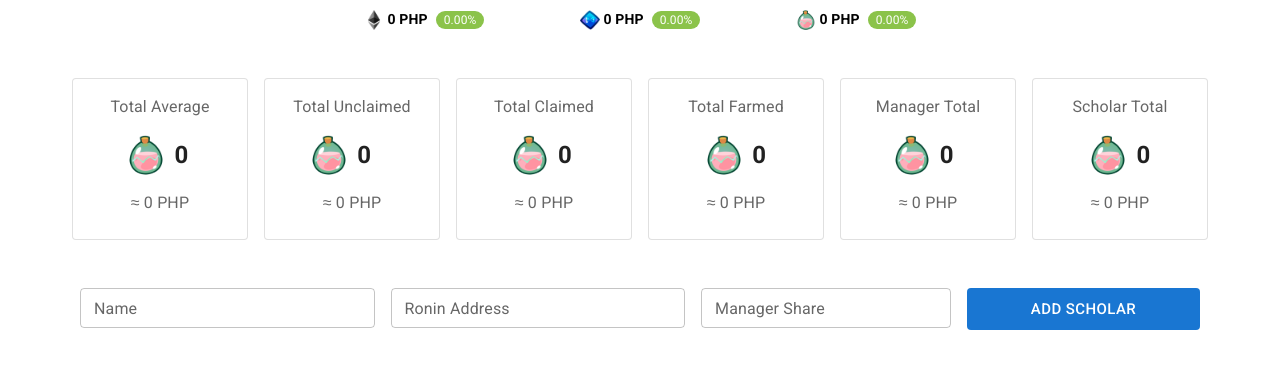
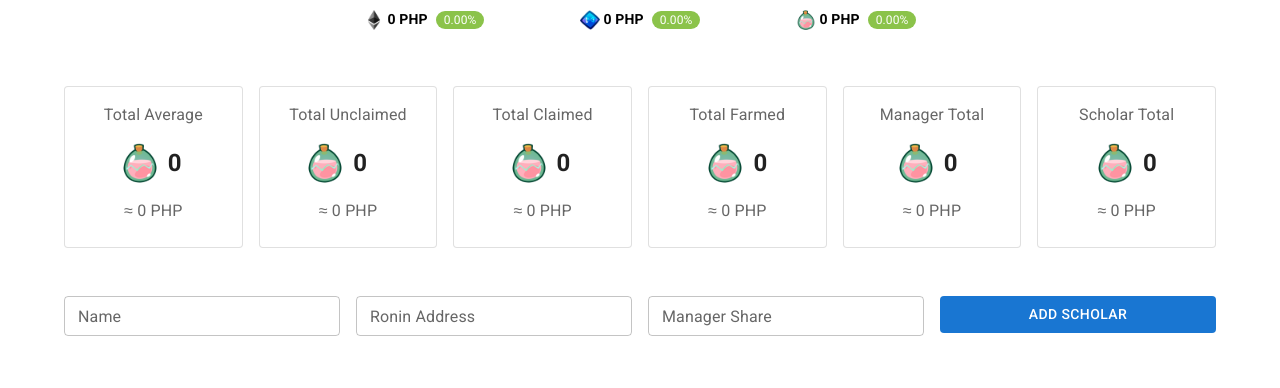
Before and after one commit to vlipatdev/axie-infinity-scholar-tracker, a React (Create React App) app: page / in a window 1280 px wide. Shown: the part 279-667 px from the top of the page. Built offline with nearby package versions, Linux system fonts and the light colour scheme; no server answers.

Commit message:
add grid

```diff
--- a/src/components/App.js
+++ b/src/components/App.js
@@ -16,6 +16,7 @@ import Footer from './Footer';
 
 import styled from '@mui/material/styles/styled';
 import Box from '@mui/material/Box';
+import Grid from '@mui/material/Grid';
 import Alert from '@mui/material/Alert';
 import Container from '@mui/material/Container';
 import Button from '@mui/material/Button';
@@ -312,7 +313,7 @@ function App() {
 						display: 'flex',
 						flexWrap: 'wrap',
 						justifyContent: 'center',
-						mb: 4,
+						mb: 6,
 					}}
 				>
 					<Tooltip title="View on CoinGecko" style={{ flexGrow: 1 }}>
@@ -440,13 +441,9 @@ function App() {
 							</Box>
 						</a>
 					</Tooltip>
-					{/* <SortSelect
-						onUpdate={handleSortUpdate}
-						localSettings={localSettings}
-					/> */}
 				</Box>
 
-				<Box
+				{/* <Box
 					sx={{
 						display: 'flex',
 						flexWrap: 'wrap',
@@ -491,7 +488,63 @@ function App() {
 						slpPrice={cryptoData['smooth-love-potion'][currency]}
 						currency={currency}
 					/>
-				</Box>
+				</Box> */}
+				<Grid
+					container
+					spacing={2}
+					sx={{
+						mb: 6,
+					}}
+				>
+					<Grid item xs={6} sm={4} lg={2}>
+						<BasicCard
+							label="Total Average"
+							slp={calculateTotal(data, 'average_slp')}
+							slpPrice={cryptoData['smooth-love-potion'][currency]}
+							currency={currency}
+						/>
+					</Grid>
+					<Grid item xs={6} sm={4} lg={2}>
+						<BasicCard
+							label="Total Unclaimed"
+							slp={calculateTotal(data, 'unclaimed_slp')}
+							slpPrice={cryptoData['smooth-love-potion'][currency]}
+							currency={currency}
+						/>
+					</Grid>
+					<Grid item xs={6} sm={4} lg={2}>
+						<BasicCard
+							label="Total Claimed"
+							slp={calculateTotal(data, 'claimed_slp')}
+							slpPrice={cryptoData['smooth-love-potion'][currency]}
+							currency={currency}
+						/>
+					</Grid>
+					<Grid item xs={6} sm={4} lg={2}>
+						<BasicCard
+							label="Total Farmed"
+							slp={calculateTotal(data, 'total_slp')}
+							slpPrice={cryptoData['smooth-love-potion'][currency]}
+							currency={currency}
+						/>
+					</Grid>
+					<Grid item xs={6} sm={4} lg={2}>
+						<BasicCard
+							label="Manager Total"
+							slp={calculateTotal(data, 'manager_share')}
+							slpPrice={cryptoData['smooth-love-potion'][currency]}
+							currency={currency}
+						/>
+					</Grid>
+					<Grid item xs={6} sm={4} lg={2}>
+						<BasicCard
+							label="Scholar Total"
+							slp={calculateTotal(data, 'scholar_share')}
+							slpPrice={cryptoData['smooth-love-potion'][currency]}
+							currency={currency}
+						/>
+					</Grid>
+				</Grid>
 				<Form localData={localData} onUpdate={handleUpdate} />
 				{addresses.length !== 0 && (
 					<>
--- a/src/components/BasicCard.js
+++ b/src/components/BasicCard.js
@@ -17,13 +17,9 @@ function BasicCard(props) {
 		<Card
 			variant="outlined"
 			sx={{
-				minWidth: '150px',
-				margin: 1,
 				display: 'flex',
 				flexDirection: 'column',
 				alignItems: 'center',
-				flexGrow: 1,
-				flexBasis: 0,
 			}}
 		>
 			<CardContent>
--- a/src/components/Form.js
+++ b/src/components/Form.js
@@ -3,6 +3,7 @@ import React, { useState } from 'react';
 import Button from '@mui/material/Button';
 import TextField from '@mui/material/TextField';
 import Box from '@mui/material/Box';
+import Grid from '@mui/material/Grid';
 import Paper from '@mui/material/Paper';
 
 import Web3 from 'web3';
@@ -144,9 +145,11 @@ function Form(props) {
 	}
 
 	return (
-		<Box sx={{ margin: 1, mb: 4, display: 'flex', flexWrap: 'wrap', alignItems: 'flex-start' }}>
-			{/* <Paper variant="outlined" sx={{ display: 'flex', flexWrap: 'wrap' }}> */}
+		<Box>
+			<Grid container spacing={2} sx={{ mb: 4 }}>
+				<Grid item xs={12} sm={6} md={3}>
 					<TextField
+						fullWidth
 						error={!valid.name}
 						helperText={!valid.name && valid.name_error_message}
 						onChange={handleChange}
@@ -156,14 +159,12 @@ function Form(props) {
 						label="Name"
 						variant="outlined"
 						size="small"
-				sx={{
-					flexGrow: 1,
-					margin: 1,
-					minWidth: '250px',
-				}}
 						value={profile.name}
 					/>
+				</Grid>
+				<Grid item xs={12} sm={6} md={3}>
 					<TextField
+						fullWidth
 						error={!valid.ronin_address}
 						helperText={!valid.ronin_address && valid.ronin_error_message}
 						onChange={handleChange}
@@ -173,14 +174,12 @@ function Form(props) {
 						label="Ronin Address"
 						variant="outlined"
 						size="small"
-				sx={{
-					flexGrow: 1,
-					margin: 1,
-					minWidth: '250px',
-				}}
 						value={profile.ronin_address}
 					/>
+				</Grid>
+				<Grid item xs={12} sm={6} md={3}>
 					<TextField
+						fullWidth
 						error={!valid.manager_share}
 						helperText={!valid.manager_share && valid.manager_error_message}
 						onChange={handleChange}
@@ -191,15 +190,13 @@ function Form(props) {
 						label="Manager Share"
 						variant="outlined"
 						size="small"
-				sx={{
-					flexGrow: 1,
-					margin: 1,
-					minWidth: '250px',
-				}}
 						value={profile.manager_share}
 						inputProps={{ min: 0, max: 100 }}
 					/>
+				</Grid>
+				<Grid item xs={12} sm={6} md={3}>
 					<Button
+						fullWidth
 						onClick={() => {
 							if (
 								valid.name &&
@@ -221,15 +218,15 @@ function Form(props) {
 							}
 						}}
 						type="submit"
-				size="large"
-				sx={{ flexGrow: 1, margin: 1 }}
+						size="medium"
 						variant="contained"
 						disableElevation
 					>
 						Add Scholar
 					</Button>
-			{/* </Paper> */}
-			<Snackbar onClose={handleClose} open={open} type="success" name={profile.name} />
+				</Grid>
+			</Grid>
+			<Snackbar onClose={handleClose} open={open} type="success" />
 		</Box>
 	);
 }
```
Lines whose indentation alone changed are shown as unchanged.
